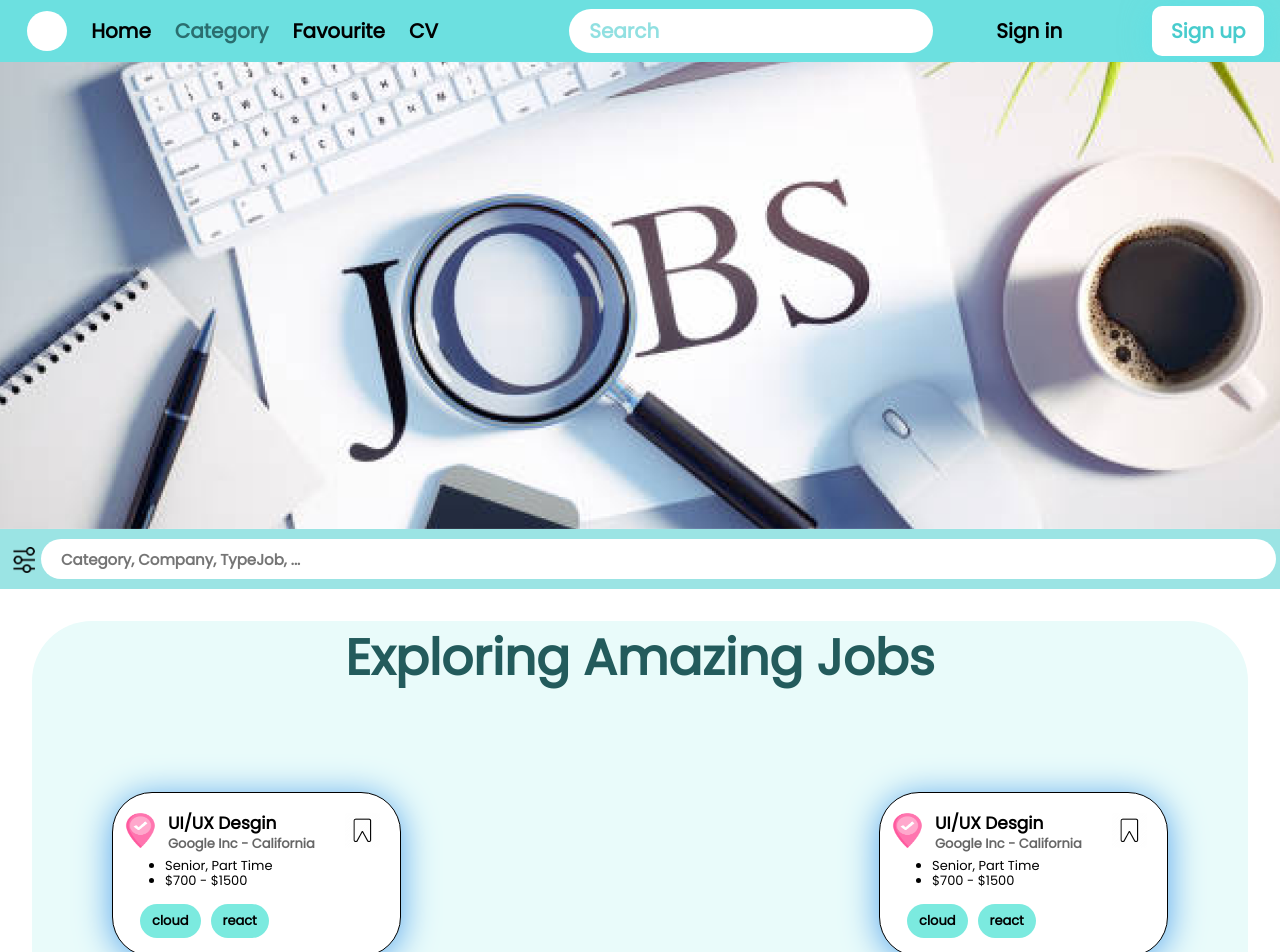
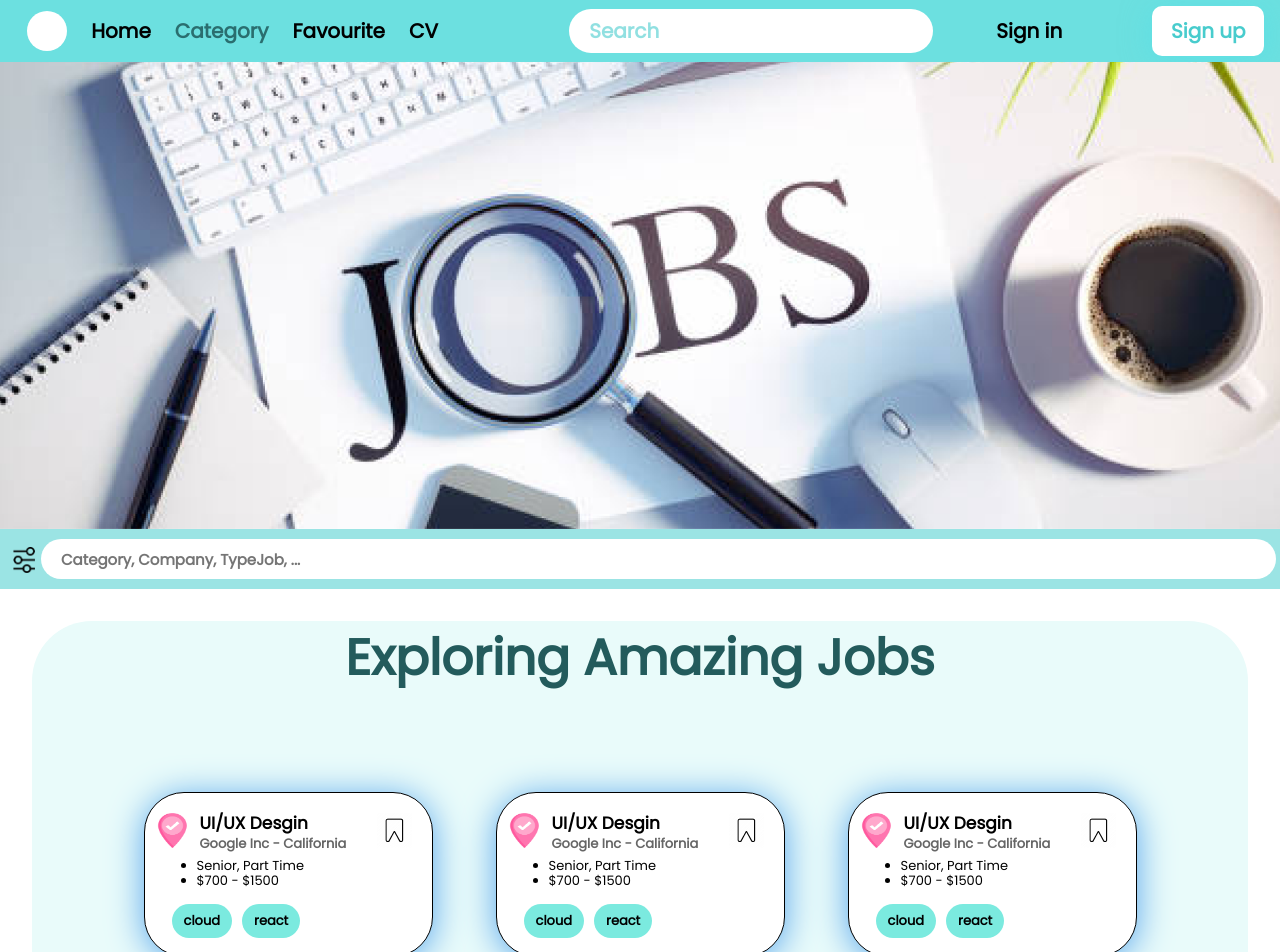
Before and after one commit to tanhuet/working-on-paradise, a React (Create React App) app: page /category in a window 1280 px wide. Shown: the top 952 px of the page. Built offline with nearby package versions, Linux system fonts and the light colour scheme.

Commit message:
tiny fix

```diff
--- a/src/pages/Category/Category.js
+++ b/src/pages/Category/Category.js
@@ -20,6 +20,18 @@ const DUMYJOB = [
     },
     {
         id: 2,
+        logo: locationImg,
+        companyName: 'Google Inc',
+        location: 'California',
+        category: 'UI/UX Desgin',
+        jobType: 'Part Time',
+        experience: 'Senior',
+        minSalary: '700',
+        maxSalary: '1500',
+        skills: ['cloud', 'react'],
+    },
+    {
+        id: 3,
         logo: locationImg,
         companyName: 'Google Inc',
         location: 'California',
--- a/src/pages/Category/Components/CategoryTop.module.scss
+++ b/src/pages/Category/Components/CategoryTop.module.scss
@@ -30,5 +30,5 @@
 .highligh-job .list {
     padding: 80px 80px;
     display: flex;
-    justify-content: space-between;
+    justify-content: space-around;
 }
--- a/src/pages/Home/Components/highligh-job/JobList.js
+++ b/src/pages/Home/Components/highligh-job/JobList.js
@@ -1,7 +1,7 @@
 import { Fragment } from "react"
 import classes from "./JobList.module.scss"
 import HighlightJob from "../../../../components/highlight-job/HighlightJob"
-import { Link } from "react-router-dom"
+import { NavLink } from "react-router-dom"
 import more from "../../../../asses/more.png"
 
 const JobList = (props) => {
@@ -76,7 +76,7 @@ const JobList = (props) => {
                     maxSalary = {job.maxSalary}
                     // submittedDate = {job.submittedDate}
                 />
-                <Link>
+                <NavLink to={'/category'}>
                     <div className={classes.more}>
                         <div className={classes.text}>
                             <p>100+ More <br/>Categories</p>
@@ -85,7 +85,7 @@ const JobList = (props) => {
                             <img src={more} className ={classes['more-img']} alt="more"/>
                         </div>
                     </div>
-                </Link>
+                </NavLink>
             </div>
         </Fragment>
     )
```
